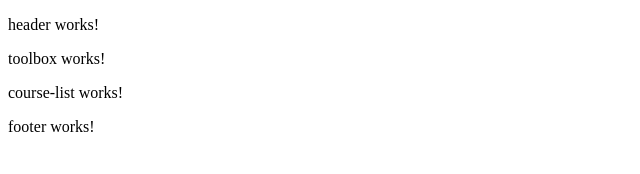
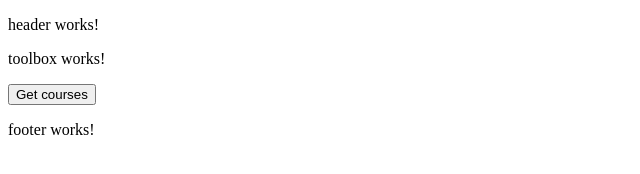
Before and after one commit to pawellesniowski/angular5-task2, an Angular app: page / in a window 1280 px wide. Shown: the top 174 px of the page, without its empty margins (0-640 px from the left). Built offline with nearby package versions, Linux system fonts and the light colour scheme.

Commit message:
added get request, output data in child component

```diff
--- a/src/app/app.module.ts
+++ b/src/app/app.module.ts
@@ -1,5 +1,6 @@
 import { BrowserModule } from '@angular/platform-browser';
 import { NgModule } from '@angular/core';
+import { HttpClientModule } from '@angular/common/http';
 
 
 import { AppComponent } from './app.component';
@@ -26,7 +27,8 @@ import { CourseListItemComponent } from './course-list/course-list-item/course-l
     CourseListItemComponent
   ],
   imports: [
-    BrowserModule
+    BrowserModule,
+    HttpClientModule
   ],
   providers: [],
   bootstrap: [AppComponent]
--- a/src/app/course-list/course-list-item/course-list-item.component.html
+++ b/src/app/course-list/course-list-item/course-list-item.component.html
@@ -1,3 +1,3 @@
-<p>
-  course-list-item works!
-</p>
+<li>
+  {{course.name}}
+</li>
--- a/src/app/course-list/course-list-item/course-list-item.component.ts
+++ b/src/app/course-list/course-list-item/course-list-item.component.ts
@@ -1,4 +1,4 @@
-import { Component, OnInit } from '@angular/core';
+import { Component, OnInit, Input } from '@angular/core';
 
 @Component({
   selector: 'app-course-list-item',
@@ -6,8 +6,10 @@ import { Component, OnInit } from '@angular/core';
   styleUrls: ['./course-list-item.component.scss']
 })
 export class CourseListItemComponent implements OnInit {
+  @Input() course: {id: number, name: string, description: string, isTopRated: boolean, date: string, length: number};
+  constructor() {
 
-  constructor() { }
+   }
 
   ngOnInit() {
   }
--- a/src/app/course-list/course-list.component.html
+++ b/src/app/course-list/course-list.component.html
@@ -1,3 +1,8 @@
-<p>
-  course-list works!
-</p>
+<button (click)="getCourses()">Get courses</button>
+<ul>
+  <app-course-list-item
+    *ngFor="let item of courses" [course]="item"
+  >
+  </app-course-list-item>
+
+</ul>
--- a/src/app/course-list/course-list.component.ts
+++ b/src/app/course-list/course-list.component.ts
@@ -1,5 +1,5 @@
 import { Component, OnInit } from '@angular/core';
-import { Http } from '@angular/http';
+import { HttpClient } from '@angular/common/http';
 
 
 @Component({
@@ -11,8 +11,15 @@ export class CourseListComponent implements OnInit {
 
   courses = [];
 
-  constructor() {
+  constructor(private httpClient: HttpClient) {
 
+  }
+
+  getCourses() {
+    this.httpClient.get('http://localhost:4002/courses')
+      .subscribe(
+        (data: any) => this.courses = data
+      );
   }
 
   ngOnInit() {
```
